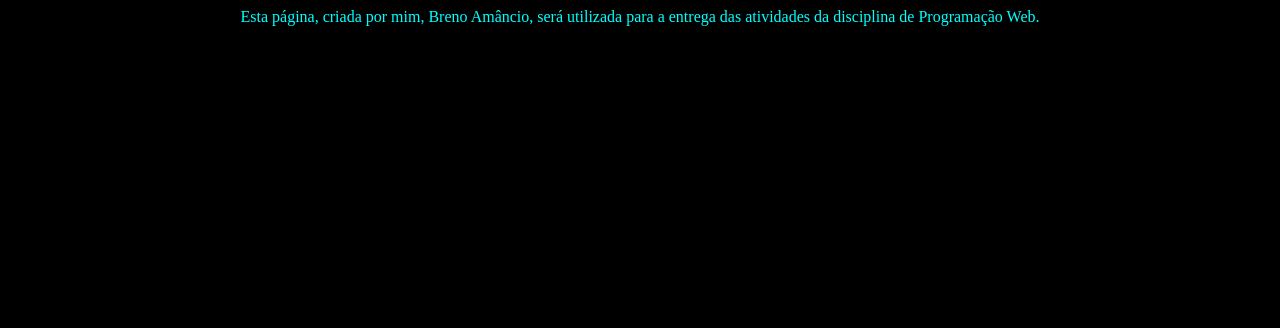
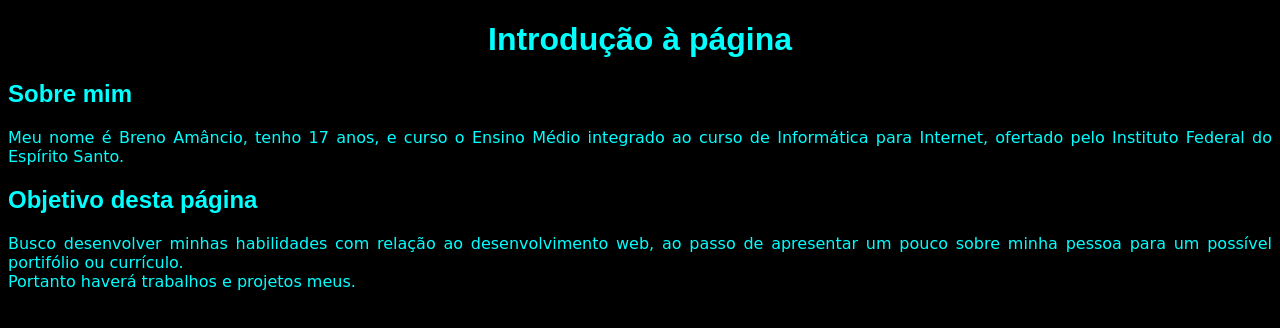
Before and after one commit to AlphaLup/Projeto-prog-web, a plain HTML site: page index.html in a window 1280 px wide. Drawn offline with Linux system fonts and the light colour scheme; files whose address does not match are found by name.

Commit message:
Seções e parágrafos

```diff
--- a/Style.css
+++ b/Style.css
@@ -1,3 +1,11 @@
 body {
     background-color: black;
+    font-family: Arial, Helvetica, sans-serif;
 }
+h2{
+    text-align: justify;
+}
+p{
+    font-family: cursive;
+    text-align: justify;
+}
--- a/index.html
+++ b/index.html
@@ -12,6 +12,10 @@
     </head>
 
     <body style="color: aqua;">
-        Esta página, criada por mim, Breno Amâncio, será utilizada para a entrega das atividades da disciplina de Programação Web.
+        <h1>Introdução à página</h1>
+        <h2>Sobre mim</h2>
+        <p>Meu nome é Breno Amâncio, tenho 17 anos, e curso o Ensino Médio integrado ao curso de Informática para Internet, ofertado pelo Instituto Federal do Espírito Santo.</p>
+        <h2>Objetivo desta página</h2>
+        <p>Busco desenvolver minhas habilidades com relação ao desenvolvimento web, ao passo de apresentar um pouco sobre minha pessoa para um possível portifólio ou currículo.<br>Portanto haverá trabalhos e projetos meus.</p>
     </body>
 </html>
```
